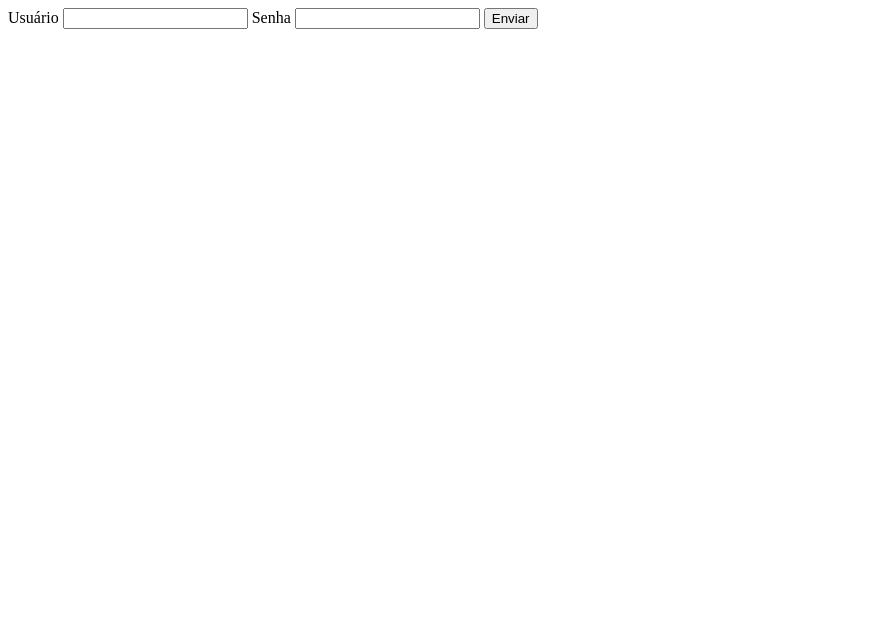
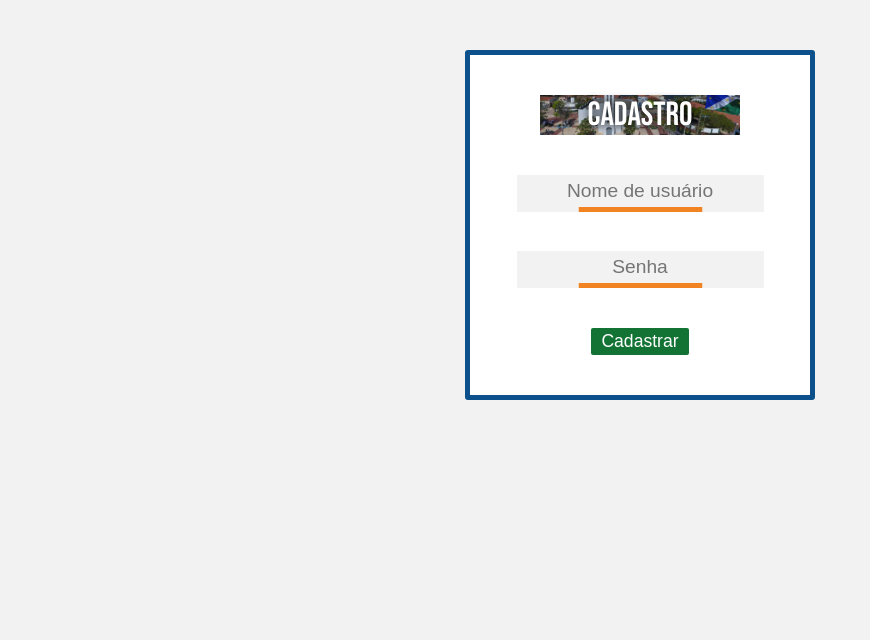
Before and after one commit to andersonzero0/sga-empregos, a PHP site: page /cadastro.php in a window 1280 px wide. Shown: the top 640 px of the page, without its empty margins (0-870 px from the left). Before the commit the page ends 29 px from the top, so only its background shows below. Run offline with PHP 8.4, Linux system fonts and the light colour scheme; some libraries are stand-ins or nearby versions.

Commit message:
style cadastro.html add

```diff
--- a/public/cadastro.php
+++ b/public/cadastro.php
@@ -4,17 +4,33 @@
     <meta charset="UTF-8">
     <meta http-equiv="X-UA-Compatible" content="IE=edge">
     <meta name="viewport" content="width=device-width, initial-scale=1.0">
-    <title></title>
+
+    <link rel="stylesheet" href="assets/css/cadastro.css">
+    <link rel="shortcut icon" href="assets/images/favicon.ico" type="image/x-icon">
+    <script src="https://kit.fontawesome.com/05378ddbee.js" crossorigin="anonymous"></script>
+
+    <title>Cadastro - SGA Empregos</title>
 </head>
 <body>
+
     <main>
-        <form action="<?= htmlspecialchars('src/controllers/cadastroControllers.php') ?>" method="POST">
-            <label for="">Usuário</label>
-            <input type="text" minlength="5" maxlength="15" required name="userNameClient">
-            <label for="">Senha</label>
-            <input type="password" minlength="10" maxlength="15" required name="passwordClient">
-            <input type="submit" value="Enviar">
+        <form class="conteiner-form" action="<?= htmlspecialchars('src/controllers/cadastroControllers.php') ?>" method="POST">
+
+            <div class="conteiner-legend">
+                <legend class="legend-form">CADASTRO</legend>
+            </div>
+
+            <div class="content-input">
+                <input class="input-form" type="text" minlength="5" maxlength="15" required name="userNameClient" placeholder="Nome de usuário">
+            </div>
+
+            <div class="content-input">
+                <input class="input-form" type="password" minlength="10" maxlength="15" required name="passwordClient" placeholder="Senha">
+            </div>
+
+            <div><input class="btn_submit" type="submit" value="Cadastrar"></div>
         </form>
     </main>
+
 </body>
 </html>
```
Also changed, not shown: public/assets/css/cadastro.css (added).
